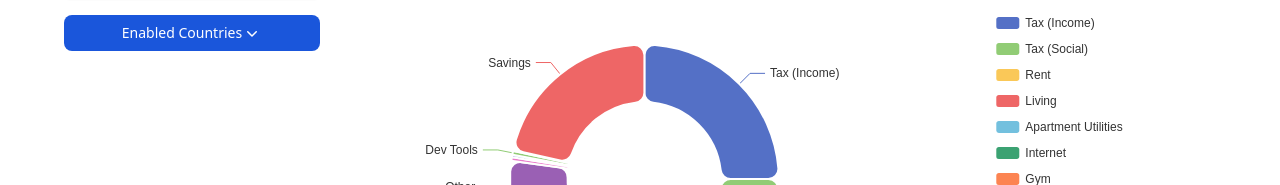
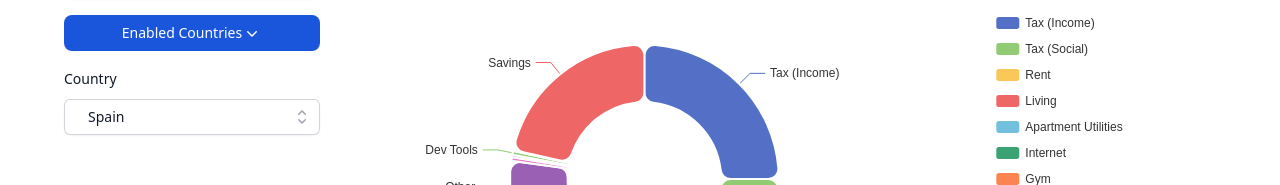
Before and after one commit to Ujinjinjin/relocation-analyzer, a Vue app: page / in a window 1280 px wide. Shown: the part 133-318 px from the top of the page. Built offline with nearby package versions, Linux system fonts and the light colour scheme.

Commit message:
build fix

```diff
--- a/src/views/sections/RaConfigSection.vue
+++ b/src/views/sections/RaConfigSection.vue
@@ -14,7 +14,7 @@ const configStore = useConfigStore()
 const navigationStore = useNavigationStore()
 
 const countrySelectorVisible: ComputedRef<boolean> = computed(
-  () => navigationStore.lastTab === 'income'
+  () => navigationStore.lastTab === 'distribution'
 )
 
 const countrySelectionOptions: Ref<TCheckOption[]> = ref(
```
